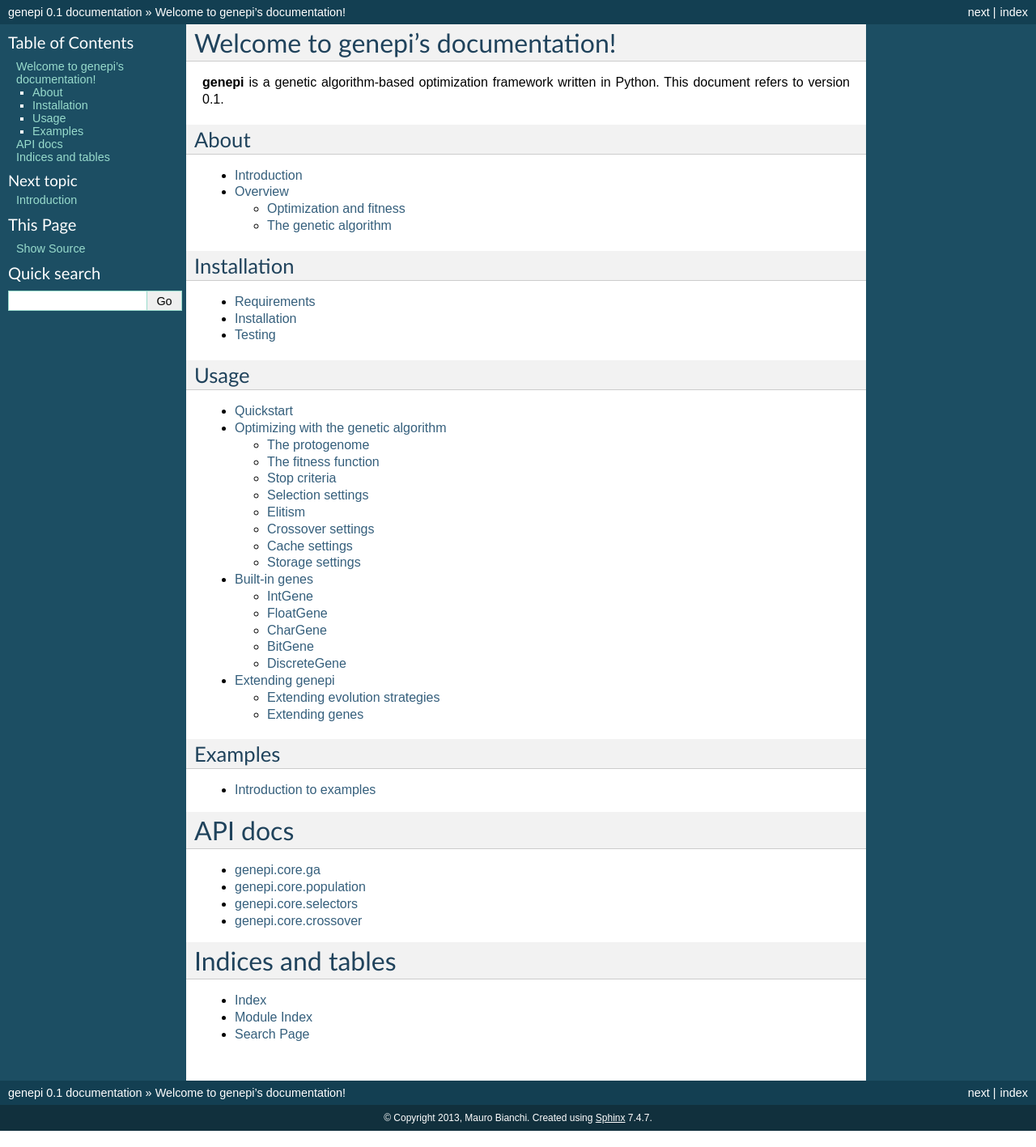
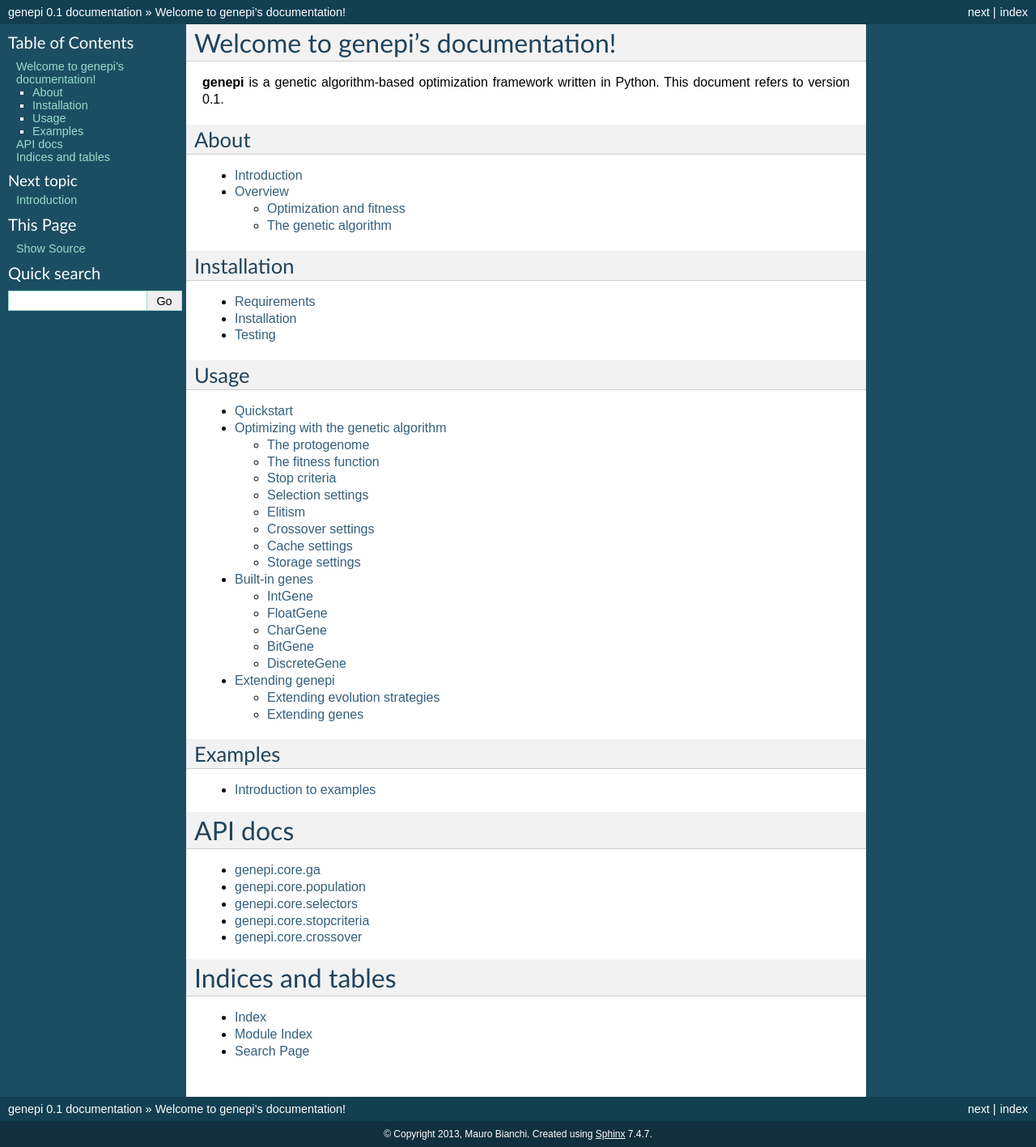
Before and after one commit to bianchimro/genepi, a Sphinx documentation site: the page built from docs/index.rst, in a window 1280 px wide. Shown: the whole page at 81% size. Built offline with Sphinx 7.4.7, drawn with Linux system fonts in a browser that asks for light colours.

Commit message:
docstrings

```diff
--- a/docs/apidocs/core.rst
+++ b/docs/apidocs/core.rst
@@ -28,6 +28,17 @@ genepi.core.selectors
    :members:
 
 
+genepi.core.stopcriteria
+======================
+
+.. toctree::
+   :maxdepth: 2
+
+.. automodule:: genepi.core.stopcriteria
+   :members:
+
+
+
 genepi.core.crossover
 ======================
 
```
